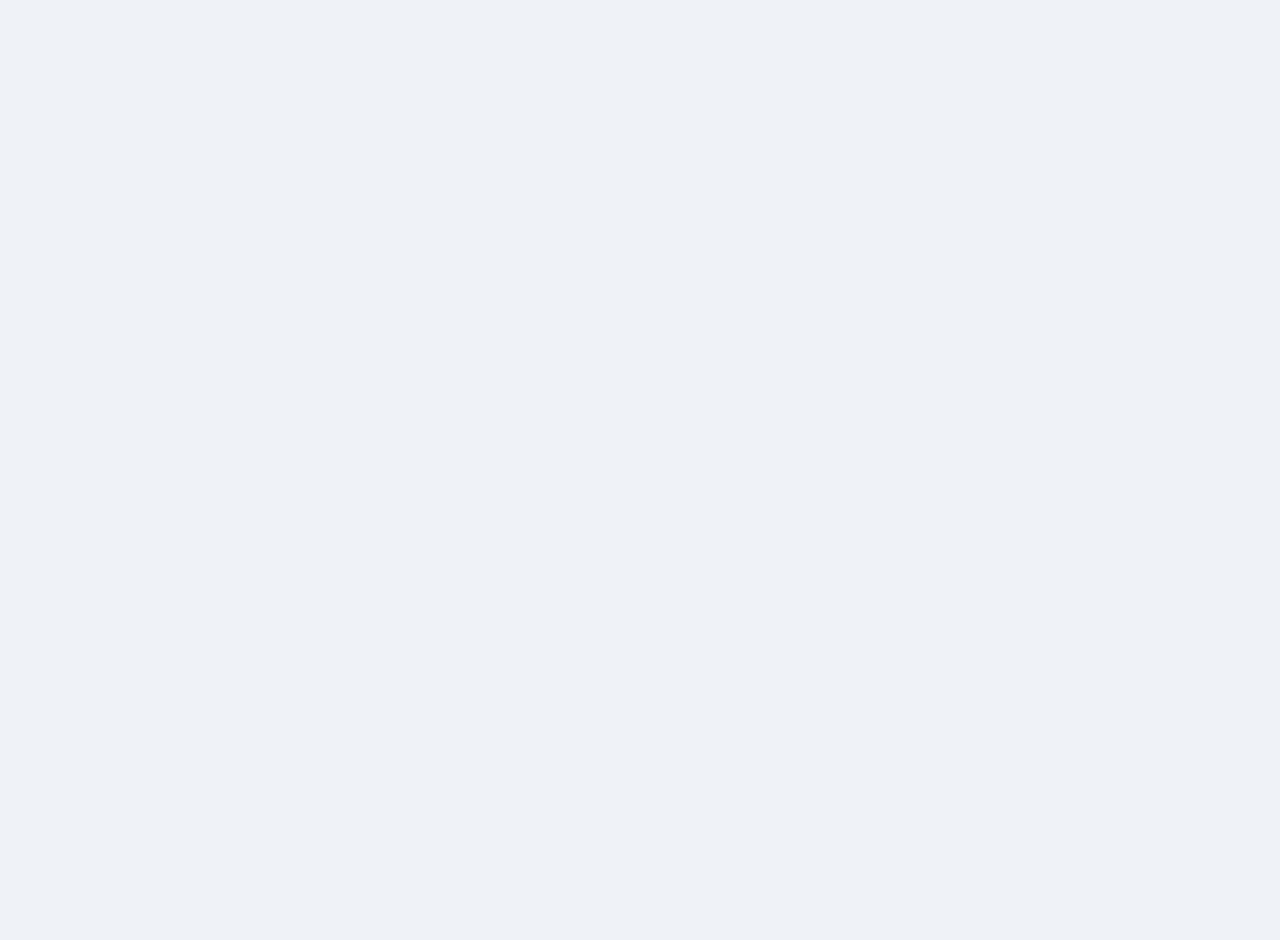
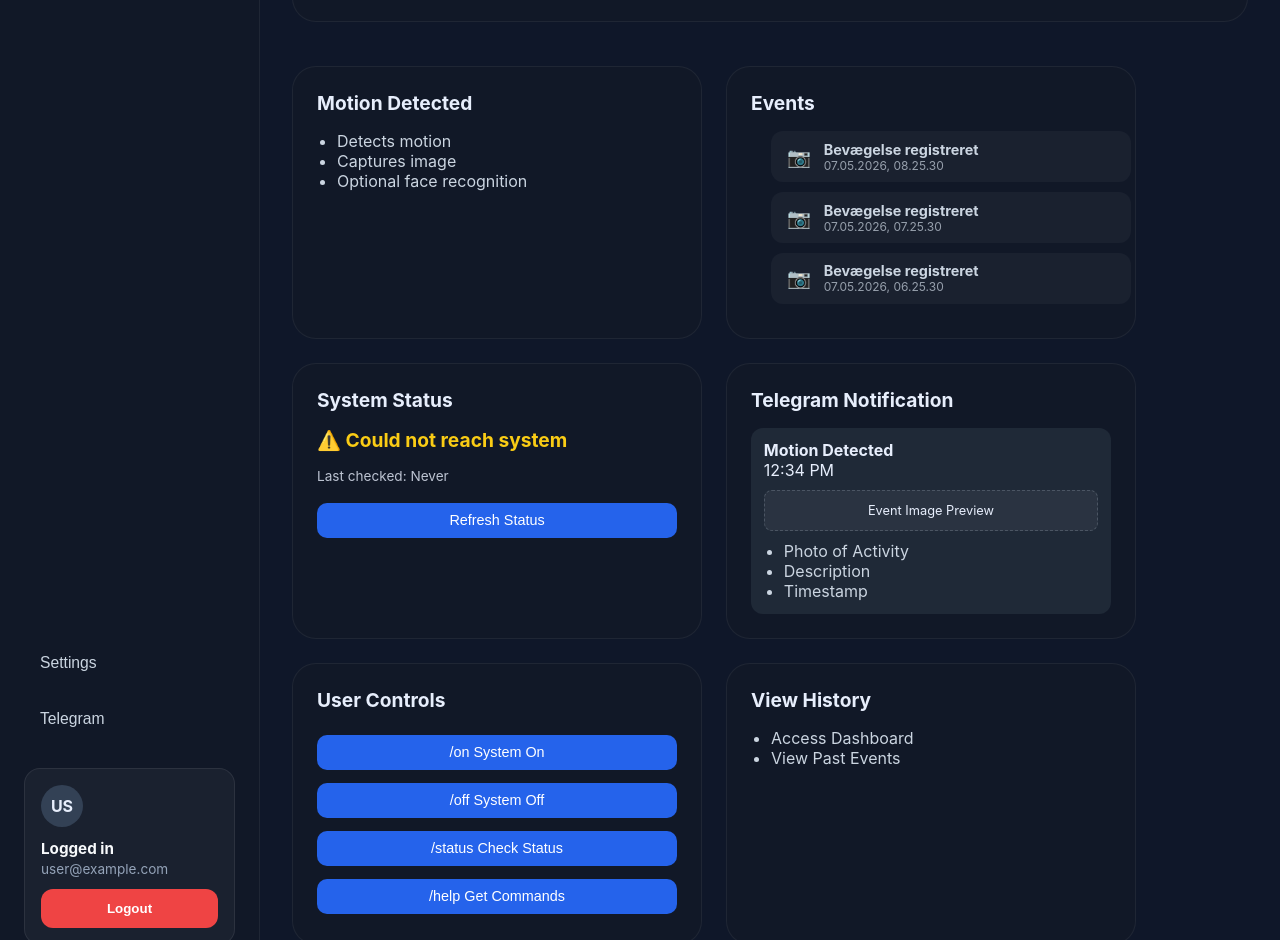
Before and after one commit to TokeDit/3.-semester-Projekt-JABLST, a Vue app in the folder FrontEnd/SikkerhedsFrontEnd/: page /home in a window 1280 px wide. Shown: the part 1860-2800 px from the top of the page. Before the commit the page ends 1778 px from the top, so only its background shows below. Built offline with nearby package versions, Linux system fonts and the light colour scheme; no server answers; sample sign-in values are in the browser's storage.

Commit message:
feat: merge home and dashboard views into one unified component

```diff
--- a/FrontEnd/SikkerhedsFrontEnd/src/components/Home.vue
+++ b/FrontEnd/SikkerhedsFrontEnd/src/components/Home.vue
@@ -1,5 +1,13 @@
+<!--
+  FILE: HomeDashboard.vue
+  DESCRIPTION: Merged view of Home (sidebar + system stats + logs) and Dashboard (user dashboard cards + live status)
+  GIT COMMIT: "feat: merge home and dashboard views into one unified component"
+-->
+
 <template>
   <div class="home-dashboard">
+    <!-- ==================== SIDEBAR (from home.vue) ==================== -->
+    <!-- git commit: "feat: add sidebar navigation and user auth block from home view" -->
     <aside class="sidebar">
       <div class="brand">
         <div class="brand-icon">📷</div>
@@ -42,7 +50,10 @@
       </div>
     </aside>
 
+    <!-- ==================== MAIN CONTENT ==================== -->
     <main class="content">
+      <!-- ----- Topbar (from home.vue) ----- -->
+      <!-- git commit: "style: keep original topbar with system status chip" -->
       <header class="topbar">
         <div>
           <h1>Dashboard</h1>
@@ -54,6 +65,17 @@
         </div>
       </header>
 
+      <!-- ----- ADDED: Logo + "User Dashboard" heading from dashboard.vue ----- -->
+      <!-- git commit: "feat: add logo and User Dashboard heading from dashboard view" -->
+      <div class="user-dashboard-header">
+        <div class="logo-container">
+          <img src="/logo.png" alt="Project Logo" class="logo" />
+        </div>
+        <h1 class="user-dashboard-title">User Dashboard</h1>
+      </div>
+
+      <!-- ----- Stats Grid (from home.vue) ----- -->
+      <!-- git commit: "style: keep system stats cards from home view" -->
       <section class="stats-grid">
         <article class="stat-card">
           <p class="card-label">System Status</p>
@@ -85,6 +107,8 @@
         </article>
       </section>
 
+      <!-- ----- Overview Grid (recent image + system health) from home.vue ----- -->
+      <!-- git commit: "style: keep recent image and health panels from home view" -->
       <section class="overview-grid">
         <div class="panel recent-image">
           <div class="panel-header">
@@ -124,6 +148,8 @@
         </div>
       </section>
 
+      <!-- ----- Event Logs Table (from home.vue) ----- -->
+      <!-- git commit: "style: keep event logs table from home view" -->
       <section class="logs-panel">
         <div class="panel-header logs-header">
           <h2>Event Logs</h2>
@@ -194,29 +220,116 @@
           </tbody>
         </table>
       </section>
+
+      <!-- ==================== ADDED: DASHBOARD SECTIONS FROM dashboard.vue ==================== -->
+      <!-- git commit: "feat: add user dashboard cards (motion, events, status, telegram, controls, history)" -->
+      <section class="dashboard-sections">
+        <div class="dashboard-grid">
+          <!-- Motion Detection Overview -->
+          <div class="dashboard-card">
+            <h2>Motion Detected</h2>
+            <ul>
+              <li>Detects motion</li>
+              <li>Captures image</li>
+              <li>Optional face recognition</li>
+            </ul>
+          </div>
+
+          <!-- Events list (dynamic) -->
+          <div class="dashboard-card">
+            <h2>Events</h2>
+            <ul class="event-list">
+              <li v-for="event in events" :key="event.id" class="event-item">
+                <span class="event-icon">📷</span>
+                <div class="event-details">
+                  <span class="event-type">{{ event.type }}</span>
+                  <span class="event-timestamp">{{ event.timestamp }}</span>
+                </div>
+              </li>
+            </ul>
+            <p v-if="events.length === 0" class="no-events">No events yet</p>
+          </div>
+
+          <!-- System Status with live check -->
+          <div class="dashboard-card">
+            <h2>System Status</h2>
+            <div class="status-indicator">
+              <span :class="statusClass">{{ statusText }}</span>
+            </div>
+            <p class="status-time">Last checked: {{ lastChecked }}</p>
+            <button class="control-btn" @click="checkStatus">
+              Refresh Status
+            </button>
+          </div>
+
+          <!-- Telegram Notification Preview -->
+          <div class="dashboard-card">
+            <h2>Telegram Notification</h2>
+            <div class="phone">
+              <div class="message">
+                <strong>Motion Detected</strong>
+                <div class="timestamp">12:34 PM</div>
+                <div class="event-image-placeholder">Event Image Preview</div>
+                <ul>
+                  <li>Photo of Activity</li>
+                  <li>Description</li>
+                  <li>Timestamp</li>
+                </ul>
+              </div>
+            </div>
+          </div>
+
+          <!-- User Controls -->
+          <div class="dashboard-card">
+            <h2>User Controls</h2>
+            <button class="control-btn" @click="onControl('/on')">/on System On</button>
+            <button class="control-btn" @click="onControl('/off')">/off System Off</button>
+            <button class="control-btn" @click="onControl('/status')">/status Check Status</button>
+            <button class="control-btn" @click="onControl('/help')">/help Get Commands</button>
+          </div>
+
+          <!-- View History -->
+          <div class="dashboard-card">
+            <h2>View History</h2>
+            <ul>
+              <li>Access Dashboard</li>
+              <li>View Past Events</li>
+            </ul>
+          </div>
+        </div>
+      </section>
     </main>
   </div>
 </template>
 
 <script>
+// git commit: "chore: import firebase auth and preserve all original logic from both views"
 import { auth } from "../firebase";
 import { onAuthStateChanged, signOut } from "firebase/auth";
 
 export default {
-  name: "Home",
+  name: "HomeDashboard",
 
   data() {
     return {
+      // From home.vue
       user: null,
       unsubscribeAuth: null,
+
+      // From dashboard.vue
+      status: "unknown",
+      lastChecked: "Never",
+      statusText: "Checking...",
+      statusClass: "status-unknown",
+      events: [],
     };
   },
 
   computed: {
+    // From home.vue
     userEmail() {
       return this.user?.email ?? "";
     },
-
     userInitials() {
       if (!this.userEmail) return "?";
       return this.userEmail.substring(0, 2).toUpperCase();
@@ -224,9 +337,13 @@ export default {
   },
 
   mounted() {
+    // home.vue auth listener
     this.unsubscribeAuth = onAuthStateChanged(auth, (user) => {
       this.user = user;
     });
+    // dashboard.vue initialization
+    this.checkStatus();
+    this.loadEvents();
   },
 
   beforeUnmount() {
@@ -236,19 +353,72 @@ export default {
   },
 
   methods: {
+    // home.vue methods
     async handleLogout() {
       await signOut(auth);
       this.$router.push("/login");
     },
-
     goToLogin() {
       this.$router.push("/login");
+    },
+
+    // dashboard.vue methods
+    async checkStatus() {
+      this.statusText = "Checking...";
+      this.statusClass = "status-unknown";
+
+      try {
+        const res = await fetch("https://localhost:7018/Sikker/status");
+        const data = await res.json();
+        this.status = data.status;
+        this.statusText = this.status === "online" ? "🟢 Online" : "🔴 Offline";
+        this.statusClass = this.status === "online" ? "status-online" : "status-offline";
+        this.lastChecked = new Date().toLocaleTimeString();
+      } catch (err) {
+        this.statusText = "⚠️ Could not reach system";
+        this.statusClass = "status-unknown";
+      }
+    },
+
+    async onControl(cmd) {
+      try {
+        const method = cmd === "/status" ? "GET" : "POST";
+        const res = await fetch(`https://localhost:7018/Sikker${cmd}`, {
+          method: method,
+          headers: { "Content-Type": "application/json" },
+        });
+        const data = await res.json();
+
+        this.status = data.status;
+        this.statusText = this.status === "online" ? "🟢 Online" : "🔴 Offline";
+        this.statusClass = this.status === "online" ? "status-online" : "status-offline";
+        this.lastChecked = new Date().toLocaleTimeString();
+      } catch (err) {
+        alert("Could not reach system");
+      }
+    },
+
+    formatTimestamp(date) {
+      return new Intl.DateTimeFormat("da-DK", {
+        dateStyle: "short",
+        timeStyle: "medium",
+      }).format(date);
+    },
+
+    loadEvents() {
+      this.events = [
+        { id: 1, type: "Bevægelse registreret", timestamp: this.formatTimestamp(new Date()) },
+        { id: 2, type: "Bevægelse registreret", timestamp: this.formatTimestamp(new Date(Date.now() - 3600000)) },
+        { id: 3, type: "Bevægelse registreret", timestamp: this.formatTimestamp(new Date(Date.now() - 7200000)) },
+      ];
     },
   },
 };
 </script>
 
 <style scoped>
+/* ========== ALL STYLES FROM home.vue (unchanged) ========== */
+/* git commit: "style: preserve all original dark theme styles from home view" */
 .home-dashboard {
   display: grid;
   grid-template-columns: 260px 1fr;
@@ -412,7 +582,7 @@ export default {
 
 .overview-grid {
   display: grid;
-  grid-template-columns: 1.6fr 1.1fr 0fr;
+  grid-template-columns: 1.6fr 1.1fr;
   gap: 1rem;
 }
 
@@ -468,20 +638,6 @@ export default {
   display: flex;
   justify-content: space-between;
   margin-top: 1rem;
-  color: #94a3b8;
-  font-size: 0.9rem;
-}
-
-.ai-summary p {
-  margin: 0;
-  line-height: 1.75;
-  color: #cbd5e1;
-}
-
-.summary-footer {
-  margin-top: 1.35rem;
-  display: flex;
-  justify-content: space-between;
   color: #94a3b8;
   font-size: 0.9rem;
 }
@@ -570,34 +726,6 @@ export default {
   color: #facc15;
 }
 
-@media (max-width: 1300px) {
-  .stats-grid {
-    grid-template-columns: repeat(3, minmax(0, 1fr));
-  }
-  .overview-grid {
-    grid-template-columns: 1fr;
-  }
-}
-
-@media (max-width: 900px) {
-  .home-dashboard {
-    grid-template-columns: 1fr;
-  }
-  .sidebar {
-    flex-direction: row;
-    flex-wrap: wrap;
-    align-items: center;
-    justify-content: space-between;
-  }
-  .nav-links,
-  .sidebar-footer {
-    grid-template-columns: repeat(2, minmax(0, 1fr));
-    width: 100%;
-  }
-  .content {
-    padding: 1.25rem;
-  }
-}
 .user-box {
   margin-top: 1rem;
   padding: 1rem;
@@ -654,4 +782,201 @@ export default {
   background: #2563eb;
   color: white;
 }
+
+/* ========== ADDED STYLES FOR DASHBOARD CARDS (adapted from dashboard.vue) ========== */
+/* git commit: "style: add dark theme styles for dashboard cards from dashboard view" */
+.user-dashboard-header {
+  display: flex;
+  align-items: center;
+  gap: 1rem;
+  background: #111827;
+  border-radius: 24px;
+  padding: 1rem 1.5rem;
+  margin-top: 0.5rem;
+  border: 1px solid rgba(255, 255, 255, 0.06);
+}
+
+.logo-container {
+  display: flex;
+  align-items: center;
+}
+
+.logo {
+  width: 50px;
+  height: auto;
+}
+
+.user-dashboard-title {
+  margin: 0;
+  font-size: 1.8rem;
+  color: #e7eefc;
+}
+
+.dashboard-sections {
+  margin-top: 1rem;
+}
+
+.dashboard-grid {
+  display: flex;
+  flex-wrap: wrap;
+  gap: 1.5rem;
+  justify-content: flex-start;
+}
+
+.dashboard-card {
+  background: #111827;
+  border: 1px solid rgba(255, 255, 255, 0.06);
+  border-radius: 24px;
+  padding: 1.5rem;
+  flex: 1 1 300px;
+  max-width: 360px;
+  color: #e7eefc;
+}
+
+.dashboard-card h2 {
+  margin: 0 0 1rem;
+  font-size: 1.2rem;
+  color: #e7eefc;
+}
+
+.dashboard-card ul {
+  margin: 0;
+  padding-left: 1.25rem;
+  color: #cbd5e1;
+}
+
+.phone {
+  background: #1f2937;
+  border-radius: 12px;
+  padding: 0.8rem;
+  margin-top: 0.5rem;
+}
+
+.event-image-placeholder {
+  background: rgba(255, 255, 255, 0.05);
+  border: 1px dashed #4b5563;
+  padding: 12px;
+  margin: 10px 0;
+  text-align: center;
+  font-size: 0.8rem;
+  border-radius: 8px;
+}
+
+.control-btn {
+  background: #2563eb;
+  color: white;
+  border: none;
+  border-radius: 10px;
+  margin: 0.4rem 0;
+  padding: 0.6rem 1rem;
+  font-size: 0.9rem;
+  font-weight: 500;
+  width: 100%;
+  cursor: pointer;
+  transition: background 0.2s;
+}
+
+.control-btn:hover {
+  background: #1d4ed8;
+}
+
+.status-indicator {
+  margin: 1rem 0;
+  font-size: 1.2rem;
+  font-weight: bold;
+}
+
+.status-online {
+  color: #4ade80;
+}
+.status-offline {
+  color: #f87171;
+}
+.status-unknown {
+  color: #facc15;
+}
+
+.status-time {
+  font-size: 0.85rem;
+  opacity: 0.8;
+  margin-bottom: 0.8rem;
+}
+
+.event-list {
+  list-style: none;
+  padding: 0;
+  width: 100%;
+}
+
+.event-item {
+  display: flex;
+  align-items: center;
+  gap: 0.8rem;
+  background: rgba(255, 255, 255, 0.04);
+  border-radius: 12px;
+  padding: 0.6rem 1rem;
+  margin-bottom: 0.6rem;
+}
+
+.event-icon {
+  font-size: 1.2rem;
+}
+
+.event-details {
+  display: flex;
+  flex-direction: column;
+}
+
+.event-type {
+  font-weight: bold;
+  font-size: 0.9rem;
+}
+
+.event-timestamp {
+  font-size: 0.75rem;
+  opacity: 0.7;
+}
+
+.no-events {
+  opacity: 0.7;
+  font-style: italic;
+  text-align: center;
+}
+
+/* Responsive (extended from home.vue) */
+@media (max-width: 1300px) {
+  .stats-grid {
+    grid-template-columns: repeat(3, minmax(0, 1fr));
+  }
+  .overview-grid {
+    grid-template-columns: 1fr;
+  }
+}
+
+@media (max-width: 900px) {
+  .home-dashboard {
+    grid-template-columns: 1fr;
+  }
+  .sidebar {
+    flex-direction: row;
+    flex-wrap: wrap;
+    align-items: center;
+    justify-content: space-between;
+  }
+  .nav-links,
+  .sidebar-footer {
+    grid-template-columns: repeat(2, minmax(0, 1fr));
+    width: 100%;
+  }
+  .content {
+    padding: 1.25rem;
+  }
+  .dashboard-card {
+    max-width: 100%;
+  }
+  .user-dashboard-header {
+    flex-direction: column;
+    text-align: center;
+  }
+}
 </style>
```
